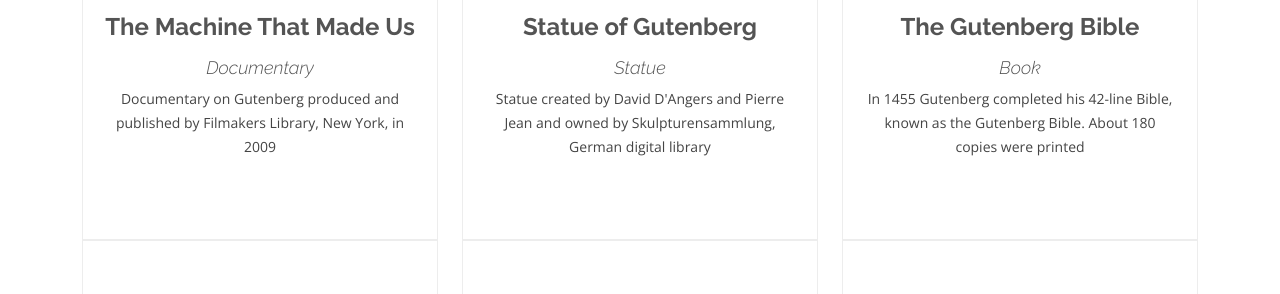
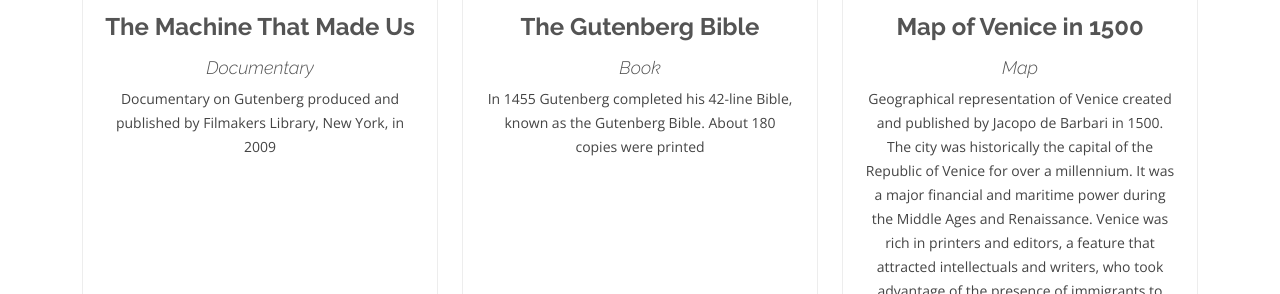
Before and after one commit to aLODmanuzio/aLODmanuzio, a plain HTML site: page index.html in a window 1280 px wide. Shown: the part 2140-2434 px from the top of the page. Drawn offline with nearby package versions, Linux system fonts and the light colour scheme; a script that the page names is missing; a web font is replaced by a local one.

Commit message:
Update index.html

```diff
--- a/index.html
+++ b/index.html
@@ -202,17 +202,6 @@
           <div class="col-lg-4 col-md-6 d-flex align-items-stretch">
             <div class="icon-box">
               <div class="icon"><i class="bx bxl-dribbble">
-                <img src="assets/img/items/statue.jpg" class="icon">
-              </i></div>
-              <h4><a href="https://skd-online-collection.skd.museum/Details/Index/1236197">Statue of Gutenberg</a></h4>
-              <h3><i>Statue</i></h3>
-              <p>Statue created by David D'Angers and Pierre Jean and owned by Skulpturensammlung, German digital library</p>
-            </div>
-          </div>
-
-          <div class="col-lg-4 col-md-6 d-flex align-items-stretch">
-            <div class="icon-box">
-              <div class="icon"><i class="bx bxl-dribbble">
                 <img src="assets/img/items/bible.jpg" class="icon">
               </i></div>
               <h4><a href="https://solo.bodleian.ox.ac.uk/primo-explore/fulldisplay?docid=oxfaleph014003401&context=L&vid=SOLO&lang=en_US&search_scope=LSCOP_ALL&adaptor=Local%20Search%20Engine&tab=local&query=any,contains,gutenberg%20bible&facet=searchcreationdate,include,1000%7C,%7C1460&offset=0">The Gutenberg Bible</a></h4>
```
